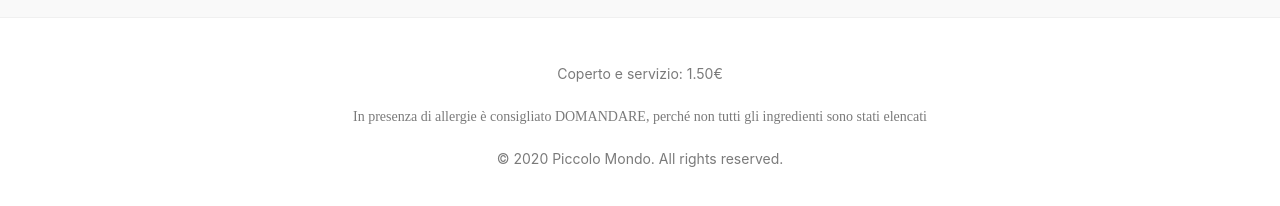
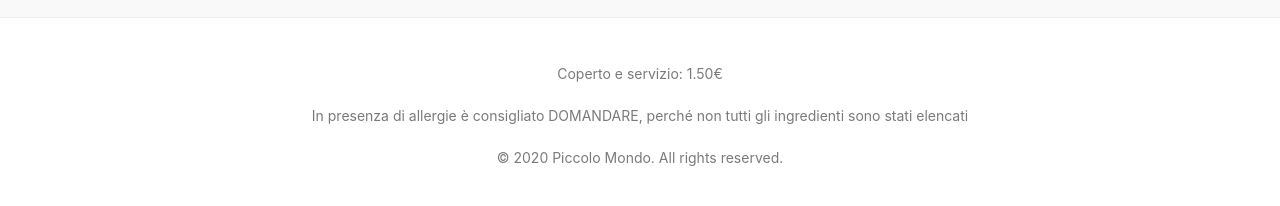
Before and after one commit to PiccoloMondo/website, a Jekyll site: the page built from index.md, in a window 1280 px wide and 900 px high, scrolled down 1053 px. Shown: the part 686-892 px from the top of the window. Built offline with Jekyll 4.4.1, drawn with Linux system fonts in a browser that asks for light colours.

Commit message:
some pages are done

```diff
--- a/_data/vini.yaml
+++ b/_data/vini.yaml
@@ -1,4 +1,4 @@
-- name: San Giorgio ai Lapi
+- name: San Giorgio a Lapi
   description: Rosso della casa
   piccola: 2.50€
   media: 4.50€
--- a/_includes/footer.html
+++ b/_includes/footer.html
@@ -3,7 +3,7 @@
     <span> Coperto e servizio: 1.50€</span>
     <br>
     <br>
-    <span style="font-family:cursive;">In presenza di allergie è consigliato DOMANDARE, perché non tutti gli ingredienti sono stati elencati</span>
+    <span>In presenza di allergie è consigliato DOMANDARE, perché non tutti gli ingredienti sono stati elencati</span>
     <br>
     <br>
     <span>&copy; {{ site.time | date: '%Y' }} {{ site.title | escape }}. All rights reserved.</span>
```
